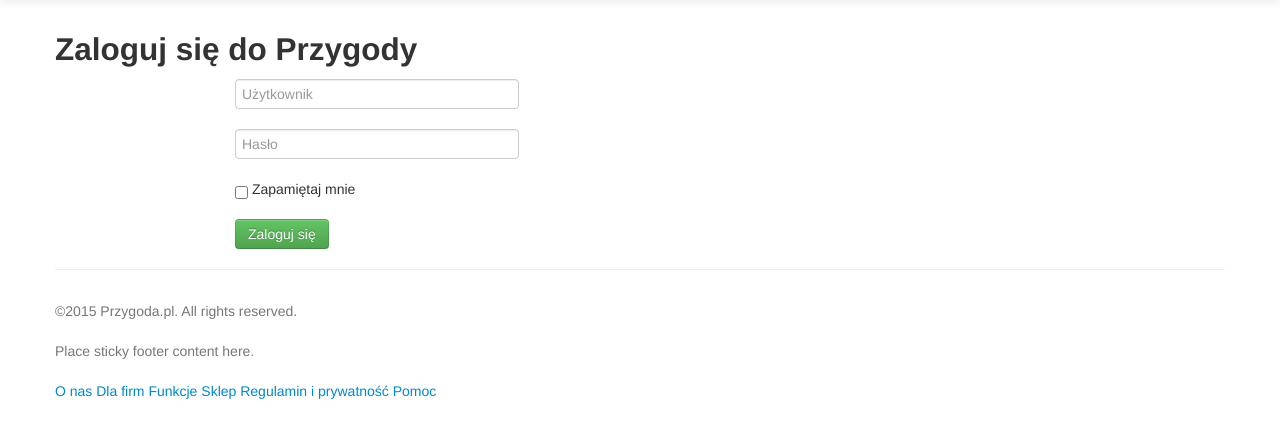
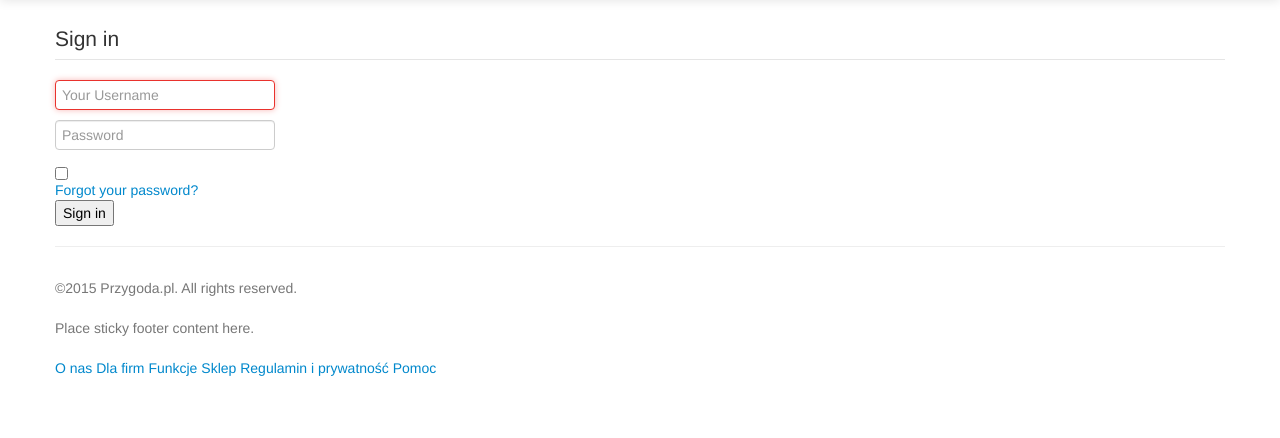
Before and after one commit to VirrageS/Przygoda, a Flask app: page /users/login/ in a window 1280 px wide. Shown: the part 41-479 px from the top of the page. Run offline with Flask 2, Linux system fonts and the light colour scheme; parts of the project's set-up code (start-up, migrations or seed data) failed here and were passed over; some libraries are stand-ins or nearby versions.

Commit message:
Nowy typ loginu

```diff
--- a/app/templates/users/login.html
+++ b/app/templates/users/login.html
@@ -1,31 +1,51 @@
 {% extends "layout.html" %}
 {% block body %}
-  <form action="" method=post class="form-horizontal">
-	<h2>Zaloguj się do Przygody</h2>
-	<div class="control-group">
-		<div class="controls">
-		  <input type="text" id="username" name="username" class="input-xlarge"
-			placeholder="Użytkownik" required>
+
+{% macro render_field(field, placeholder=None) %}
+{% if field.errors %}
+<div>
+{% elif field.flags.error %}
+<div>
+{% else %}
+<div>
+{% endif %}
+		{% set css_class = 'form-control ' + kwargs.pop('class', '') %}
+		{{ field(class=css_class, placeholder=placeholder, **kwargs) }}
+</div>
+{% endmacro %}
+
+<div>
+	<div>
+		<legend>Sign in</legend>
+		{% with errors = get_flashed_messages(category_filter=["error"]) %}
+		{% if errors %}
+		<div>
+		{% for error in errors %}
+		{{ error }}<br>
+		{% endfor %}
 		</div>
+		{% endif %}
+		{% endwith %}
+
+		{% if form.errors %}
+		<div>
+		{% for field, error in form.errors.items() %}
+		{% for e in error %}
+		{{ e }}<br>
+		{% endfor %}
+		{% endfor %}
+		</div>
+		{% endif %}
+		<form method="POST" action="." accept-charset="UTF-8" role="form">
+			{{ form.csrf_token }}
+			{{ render_field(form.username, placeholder="Your Username", autofocus="") }}
+			{{ render_field(form.password, placeholder="Password") }}
+			{{ render_field(form.remember_me) }}
+			<div>
+			<a role="button" href="">Forgot your password?</a><span class="clearfix"></span>
+			</div>
+			<button type="submit" name="submit">Sign in</button>
+		</form>
 	</div>
-
-	<div class="control-group">
-		<div class="controls">
-		  <input type="password" id="password" name="password" class="input-xlarge"
-			placeholder="Hasło" required>
-		</div>
-	</div>
-
-	<div class="control-group">
-		<div class="controls">
-			<input type="checkbox" id="remember_me" name="remember_me"> Zapamiętaj mnie
-		</div>
-	</div>
-
-	<div class="control-group">
-		<div class="controls">
-		  <button type="submit" class="btn btn-success">Zaloguj się</button>
-		</div>
-	</div>
-  </form>
+</div>
 {% endblock %}
--- /dev/null
+++ b/app/users/forms.py
@@ -0,0 +1,16 @@
+from flask.ext.wtf import Form, RecaptchaField
+from wtforms import TextField, PasswordField, BooleanField
+from wtforms.validators import Required, EqualTo, Email
+
+class LoginForm(Form):
+	username = TextField('Username', [Required()])
+	password = PasswordField('Password', [Required()])
+	remember_me = BooleanField('Remember me', [])
+
+class RegisterForm(Form):
+	name = TextField('NickName', [Required()])
+	email = TextField('Email address', [Required(), Email()])
+	password = PasswordField('Password', [Required()])
+	confirm = PasswordField('Repeat Password', [Required(), EqualTo('password', message='Passwords must match')])
+	accept_tos = BooleanField('I accept the TOS', [Required()])
+	recaptcha = RecaptchaField()
--- a/app/users/models.py
+++ b/app/users/models.py
@@ -8,7 +8,7 @@ class User(db.Model):
 	__tablename__ = "users"
 	id = db.Column('user_id', db.Integer, primary_key=True)
 	username = db.Column('username', db.String(20), unique=True, index=True)
-	password = db.Column('password', db.String(10))
+	password = db.Column('password', db.String(128))
 	email = db.Column('email', db.String(50), unique=True, index=True)
 	registered_on = db.Column('registered_on', db.DateTime)
 	role = db.Column(db.SmallInteger, default=USER.USER)
--- a/app/users/views.py
+++ b/app/users/views.py
@@ -4,6 +4,7 @@ from flask.ext.login import LoginManager, login_user, logout_user, current_user,
 
 from app import db
 from app.users.models import User
+from app.users.forms import RegisterForm, LoginForm
 
 mod = Blueprint('users', __name__, url_prefix='/users')
 
@@ -54,7 +55,7 @@ def register():
 		return render_template('users/register.html')
 
 	# create new user
-	user = User(username, password, email)
+	user = User(username, generate_password_hash(password), email)
 
 	# add user to database
 	db.session.add(user)
@@ -69,34 +70,28 @@ def register():
 def login():
 	"""Handels login path"""
 
+	# If sign in form is submitted
+	form = LoginForm(request.form)
+
 	if request.method == 'GET':
-		return render_template('users/login.html')
+		return render_template('users/login.html', form=form)
 
-	# get username and password from text fields in form
-	username = request.form['username']
-	password = request.form['password']
+	# Verify the sign in form
+	if form.validate_on_submit():
+		registered_user = User.query.filter_by(username=form.username.data).first()
 
-	remember_me = False
-	if 'remember_me' in request.form:
-		remember_me = True
+		if registered_user: #and check_password_hash(registered_user.password, form.password.data):
+			# login user to system
+			login_user(registered_user, remember=form.remember_me.data)
 
-	# get user from database
-	registered_user = User.query.filter_by(
-		username=username,
-		password=password
-	).first()
+			flash('Logged in successfully')
+			return redirect(request.args.get('next') or url_for('simple_page.index'))
 
-	# failed to get user
-	if registered_user is None:
-		flash('Username or Password is invalid', 'error')
-		return redirect(url_for('users.login'))
+		flash('Wrong username or password', 'error-message')
 
-	# login user to system
-	login_user(registered_user, remember=remember_me)
 
-	# everything okay so back
-	flash('Logged in successfully')
-	return redirect(request.args.get('next') or url_for('simple_page.index'))
+
+	return render_template('users/login.html', form=form)
 
 # Logout
 @mod.route('/logout/')
```
Also changed, not shown: requirements.txt (+5 -3 lines).
